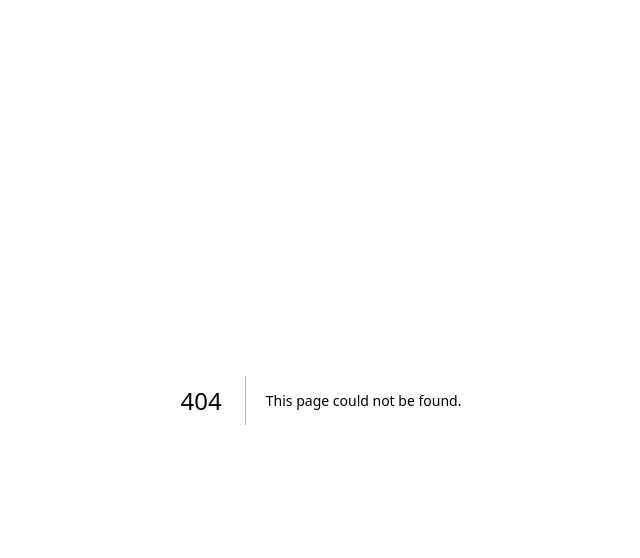
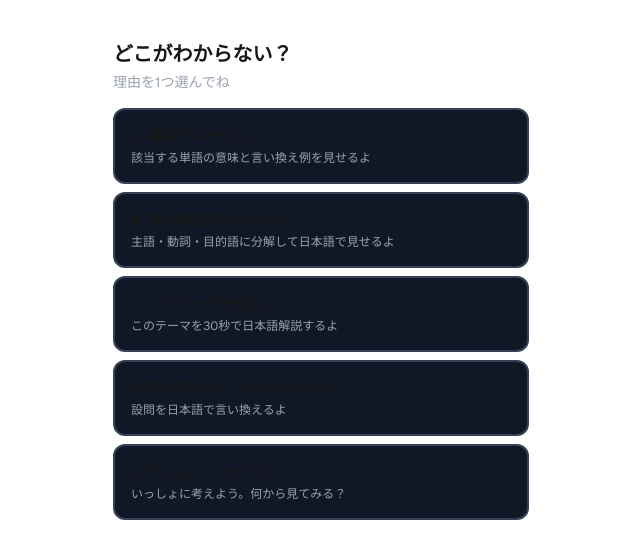
Before and after one commit to naohoro/nanami-english-study, a Next.js app: page /wakaranai in a window 1280 px wide. Before the commit this address had no page. Shown: the top 558 px of the page, without its empty margins (319-959 px from the left). Built offline with nearby package versions, Linux system fonts and the light colour scheme.

Commit message:
feat: add wakaranai cause selection page with Claude support

```diff
--- /dev/null
+++ b/app/wakaranai/page.tsx
@@ -0,0 +1,90 @@
+'use client'
+
+import { useState, Suspense } from 'react'
+import { useSearchParams, useRouter } from 'next/navigation'
+import { CauseSelector } from '@/components/wakaranai/CauseSelector'
+import { BottomButton } from '@/components/ui/BottomButton'
+import { LoadingSpinner } from '@/components/ui/LoadingSpinner'
+import type { WakaranaiCause, GeneratedProblem, BossType } from '@/lib/types'
+
+function WakaranaiContent() {
+  const searchParams = useSearchParams()
+  const router = useRouter()
+  const bossType = searchParams.get('bossType') as BossType
+  const problemDataRaw = searchParams.get('problemData')
+  const problem: GeneratedProblem | null = problemDataRaw
+    ? JSON.parse(decodeURIComponent(problemDataRaw))
+    : null
+
+  const [selectedCause, setSelectedCause] = useState<WakaranaiCause | null>(null)
+  const [supportMessage, setSupportMessage] = useState<string | null>(null)
+  const [loadingSupport, setLoadingSupport] = useState(false)
+
+  async function handleGetSupport() {
+    if (!selectedCause || !problem) return
+    setLoadingSupport(true)
+    try {
+      const res = await fetch('/api/generate/support', {
+        method: 'POST',
+        headers: { 'Content-Type': 'application/json' },
+        body: JSON.stringify({
+          cause: selectedCause,
+          passageHtml: problem.passageHtml,
+          questionText: problem.questionText,
+        }),
+      })
+      const data = await res.json()
+      setSupportMessage(data.message)
+    } finally {
+      setLoadingSupport(false)
+    }
+  }
+
+  function handleNattoku() {
+    router.push(`/boss/${bossType}/step2`)
+  }
+
+  return (
+    <main className="flex-1 p-4 flex flex-col gap-4">
+      <div className="pt-6">
+        <h1 className="text-xl font-black">どこがわからない？</h1>
+        <p className="text-gray-400 text-sm mt-1">理由を1つ選んでね</p>
+      </div>
+
+      <CauseSelector selectedCause={selectedCause} onSelect={setSelectedCause} />
+
+      {selectedCause && !supportMessage && !loadingSupport && (
+        <BottomButton
+          label="サポートを見る"
+          onClick={handleGetSupport}
+        />
+      )}
+
+      {loadingSupport && <LoadingSpinner label="考えてるよ..." />}
+
+      {supportMessage && (
+        <div className="bg-blue-500/10 border border-blue-500/30 rounded-2xl p-4">
+          <p className="text-sm text-gray-200 leading-relaxed">{supportMessage}</p>
+        </div>
+      )}
+
+      {supportMessage && (
+        <div className="mt-auto pt-4">
+          <BottomButton label="納得した！問題に戻る" onClick={handleNattoku} />
+        </div>
+      )}
+    </main>
+  )
+}
+
+export default function WakaranaiPage() {
+  return (
+    <Suspense fallback={
+      <div className="flex-1 flex items-center justify-center">
+        <LoadingSpinner />
+      </div>
+    }>
+      <WakaranaiContent />
+    </Suspense>
+  )
+}
--- /dev/null
+++ b/components/wakaranai/CauseSelector.tsx
@@ -0,0 +1,32 @@
+'use client'
+
+import { WAKARANAI_CAUSES } from '@/lib/boss-data'
+import type { WakaranaiCause } from '@/lib/types'
+
+interface CauseSelectorProps {
+  selectedCause: WakaranaiCause | null
+  onSelect: (cause: WakaranaiCause) => void
+}
+
+export function CauseSelector({ selectedCause, onSelect }: CauseSelectorProps) {
+  return (
+    <div className="space-y-2">
+      {WAKARANAI_CAUSES.map((cause) => (
+        <button
+          key={cause.key}
+          onClick={() => onSelect(cause.key)}
+          className={`
+            w-full text-left border-2 rounded-xl p-4 transition-colors
+            ${selectedCause === cause.key
+              ? 'border-yellow-400 bg-yellow-400/10'
+              : 'border-gray-700 bg-gray-900 active:bg-gray-800'
+            }
+          `}
+        >
+          <p className="font-bold text-sm">{cause.label}</p>
+          <p className="text-xs text-gray-400 mt-1">{cause.support}</p>
+        </button>
+      ))}
+    </div>
+  )
+}
```
